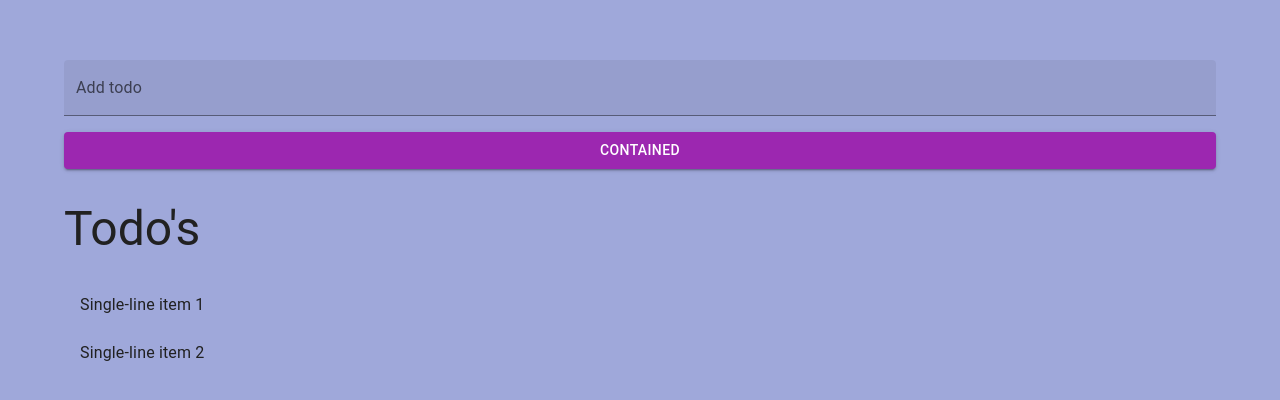
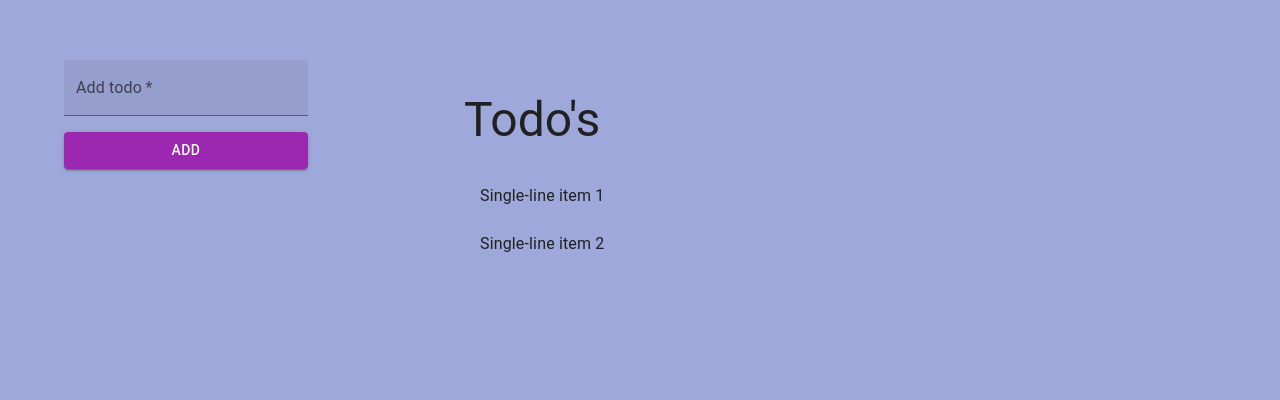
Before and after one commit to adoppp/simple_todo-app, a React (Vite) app: page / in a window 1280 px wide. Shown: the top 400 px of the page. Built offline with nearby package versions, Linux system fonts and the light colour scheme.

Commit message:
refactoring(form elements): some props added

```diff
--- a/package.json
+++ b/package.json
@@ -14,7 +14,6 @@
     "@emotion/styled": "^11.14.0",
     "@mui/material": "^7.1.0",
     "@reduxjs/toolkit": "^2.8.2",
-    "lodash.debounce": "^4.0.8",
     "react": "^19.1.0",
     "react-dom": "^19.1.0",
     "react-redux": "^9.2.0"
--- a/src/App.tsx
+++ b/src/App.tsx
@@ -1,6 +1,5 @@
-import { useMemo, useState, type FormEvent } from "react";
+import { useState, type FormEvent } from "react";
 import { Container } from "@mui/material";
-import debounce from "lodash.debounce";
 
 import { AddItem } from "./sections/AddItem/AddItem";
 import { TodoList } from "@/sections/TodoList";
@@ -8,12 +7,9 @@ import { TodoList } from "@/sections/TodoList";
 export function App() {
   const [input, setInput] = useState<string>("");
 
-  const debouncedHandleChange = useMemo(() =>
-    debounce((value: string) => {
-      console.log(value)
-      setInput(value);
-    }, 300), []
-  );
+  const debouncedHandleChange = (value: string) => {
+    setInput(value);
+  };
 
   const handleSubmit = (event: FormEvent<HTMLFormElement>) => {
     event.preventDefault();
@@ -21,11 +17,11 @@ export function App() {
     if (input === "") return;
 
     setInput("");
-  }
+  };
 
   return (
-    <Container component="article" sx={{ paddingTop: "60px", display: "flex", flexDirection: "column" }}>
-      <AddItem onChange={debouncedHandleChange} handleOnSubmit={handleSubmit}  />
+    <Container component="article" sx={{ paddingTop: "60px", display: "flex", flexDirection: "row", justifyContent: "space-between" }}>
+      <AddItem onChange={debouncedHandleChange} handleOnSubmit={handleSubmit} inputValue={input}  />
       <TodoList />
     </Container>
   )
--- a/src/sections/AddItem/AddItem.tsx
+++ b/src/sections/AddItem/AddItem.tsx
@@ -7,13 +7,14 @@ import { UiButton } from "@/ui/UiButton/UiButton"
 interface AddItemProps {
     onChange: (value: string) => void;
     handleOnSubmit: (event: FormEvent<HTMLFormElement>) => void;
+    inputValue: string
 };
 
-export const AddItem: FC<AddItemProps> = ({ onChange, handleOnSubmit }) => {
+export const AddItem: FC<AddItemProps> = ({ onChange, handleOnSubmit, inputValue }) => {
     return (
         <Box component="section" sx={{ display: "flex", flexDirection: "column" }}>
             <FormControl component="form" onSubmit={handleOnSubmit}>
-                <AddInput onChange={onChange} />
+                <AddInput onChange={onChange} inputValue={inputValue} isRequered />
                 <UiButton />
             </FormControl>
         </Box>
--- a/src/ui/AddInput/AddInput.tsx
+++ b/src/ui/AddInput/AddInput.tsx
@@ -3,8 +3,10 @@ import { TextField } from "@mui/material"
 
 interface AddInputProps {
     onChange: (value: string) => void;
+    inputValue: string;
+    isRequered?: boolean;
 };
 
-export const AddInput: FC<AddInputProps> = ({ onChange }) => {
-    return <TextField id="add" label="Add todo" variant="filled" color="secondary" sx={{paddingBottom: "16px"}} onChange={(e) => onChange(e.target.value)} />;
+export const AddInput: FC<AddInputProps> = ({ onChange, inputValue, isRequered }) => {
+    return <TextField id="add" label="Add todo" variant="filled" color="secondary" sx={{paddingBottom: "16px"}} value={inputValue} onChange={(e) => onChange(e.target.value)} required={isRequered} />;
 };
--- a/src/ui/UiButton/UiButton.tsx
+++ b/src/ui/UiButton/UiButton.tsx
@@ -1,5 +1,5 @@
 import { Button } from "@mui/material";
 
 export const UiButton = () => {
-    return <Button variant="contained" color="secondary" type="submit" >Contained</Button>
+    return <Button variant="contained" color="secondary" type="submit" >Add</Button>
 };
```
Also changed, not shown: 1 other file (tests, documents, lock files or other folders).
